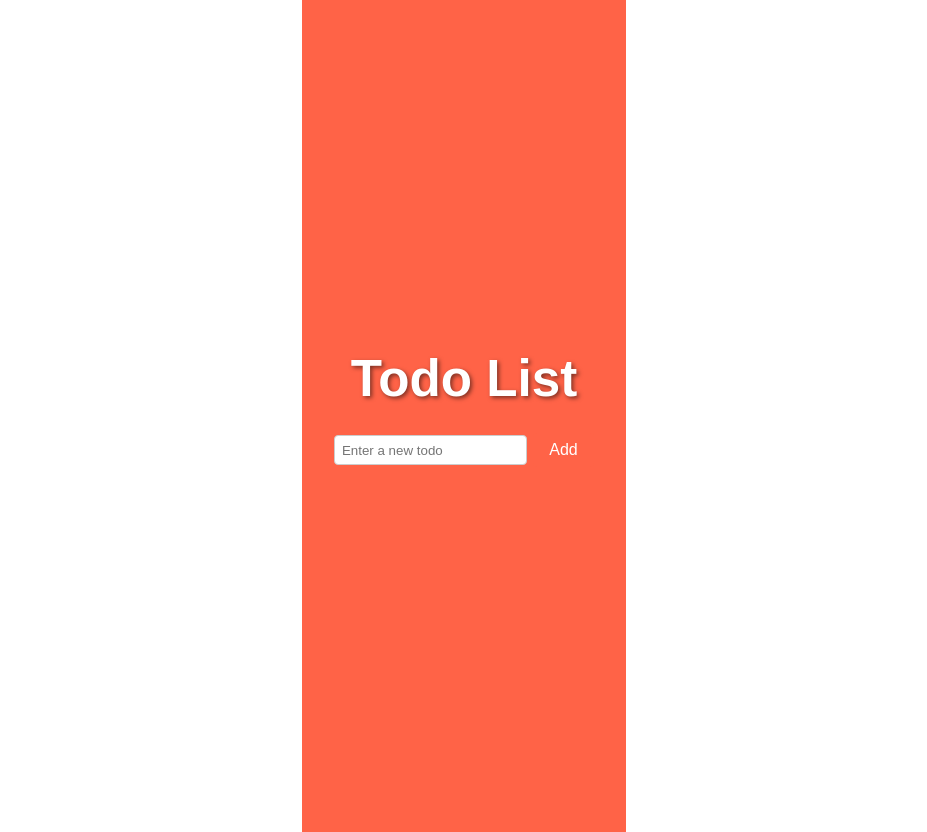
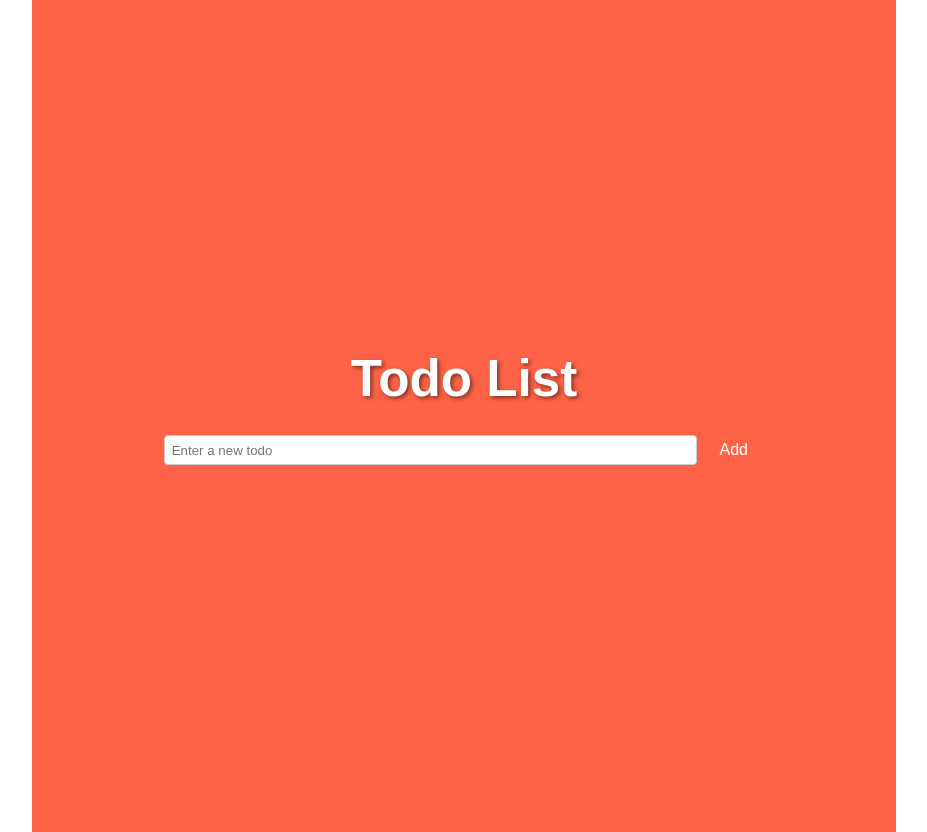
Before and after one commit to Abou2022/react-todo, a React (Vite) app: page / in a window 1280 px wide. Shown: the whole page, without its empty margins (176-1103 px from the left). Built offline with nearby package versions, Linux system fonts and the light colour scheme.

Commit message:
Conditional Loading Indicator added

```diff
--- a/src/App.css
+++ b/src/App.css
@@ -1,4 +1,5 @@
 html,
+main,
 body {
   height: 100%;
   width: 100%;
@@ -22,7 +23,8 @@ body {
 }
 
 #root > div {
-  width: 100%;
+  width: 100vh;
+
   display: flex;
   flex-direction: column;
   align-items: center;
--- a/src/App.jsx
+++ b/src/App.jsx
@@ -42,14 +42,19 @@ function App() {
   }
 
   return (
-    <>
-      <div>
-        <h1>Todo List</h1>
-        <AddTodoForm onAddTodo={addTodo} />
+    <div>
+      <h1>Todo List</h1>
+      <AddTodoForm onAddTodo={addTodo} />
+      {isLoading ? (
+        <p>Loading ...</p>
+      ) : (
         <TodoList onRemoveTodo={removeTodo} todoList={todoList} />
-      </div>
-    </>
+      )}
+      <TodoList onRemoveTodo={removeTodo} todoList={todoList} />
+    </div>
   );
 }
 
 export default App;
+
+// isLoading ? <p>Loading ...</p> : <TodoList onRemoveTodo={removeTodo} todoList={todoList} />
```
